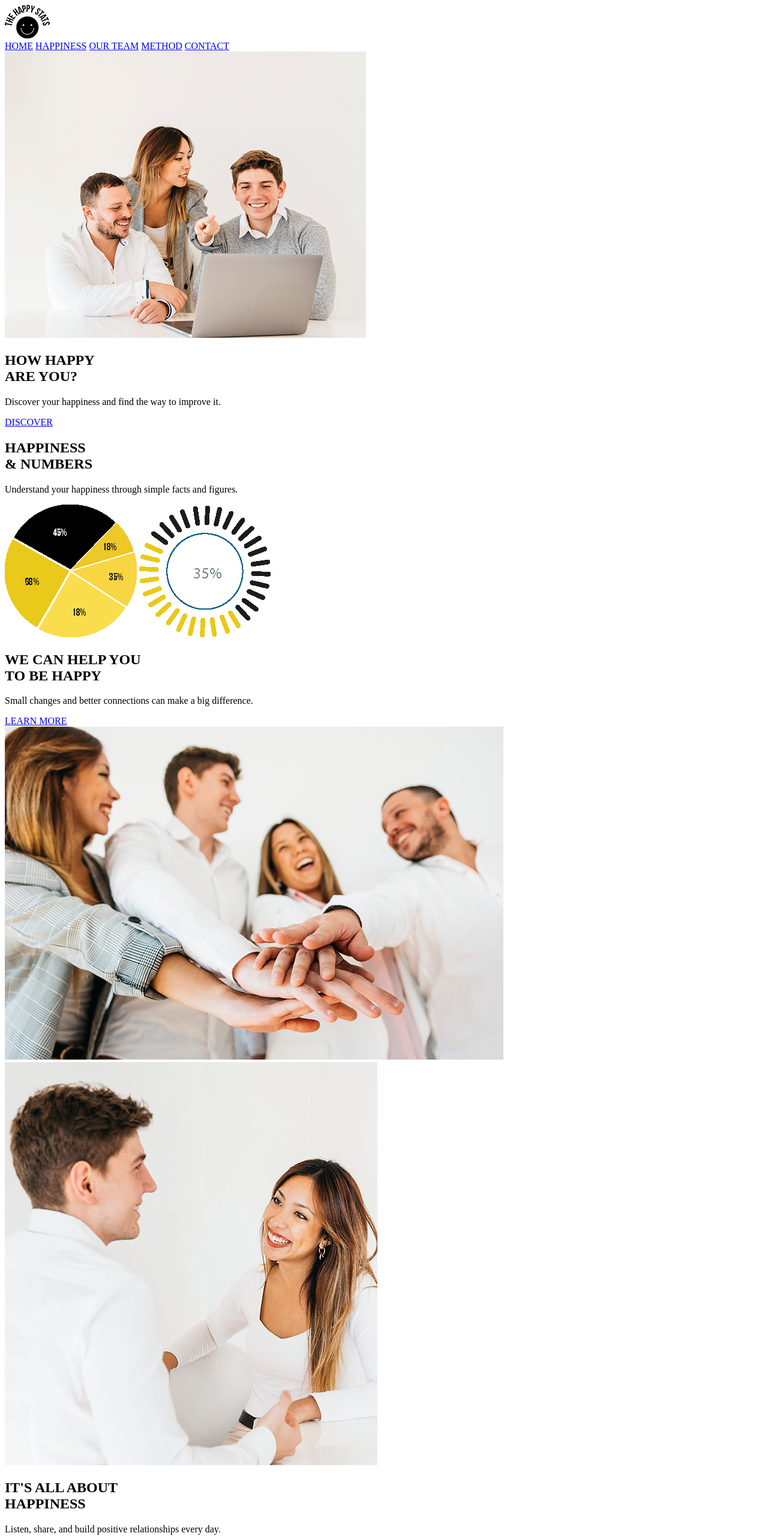
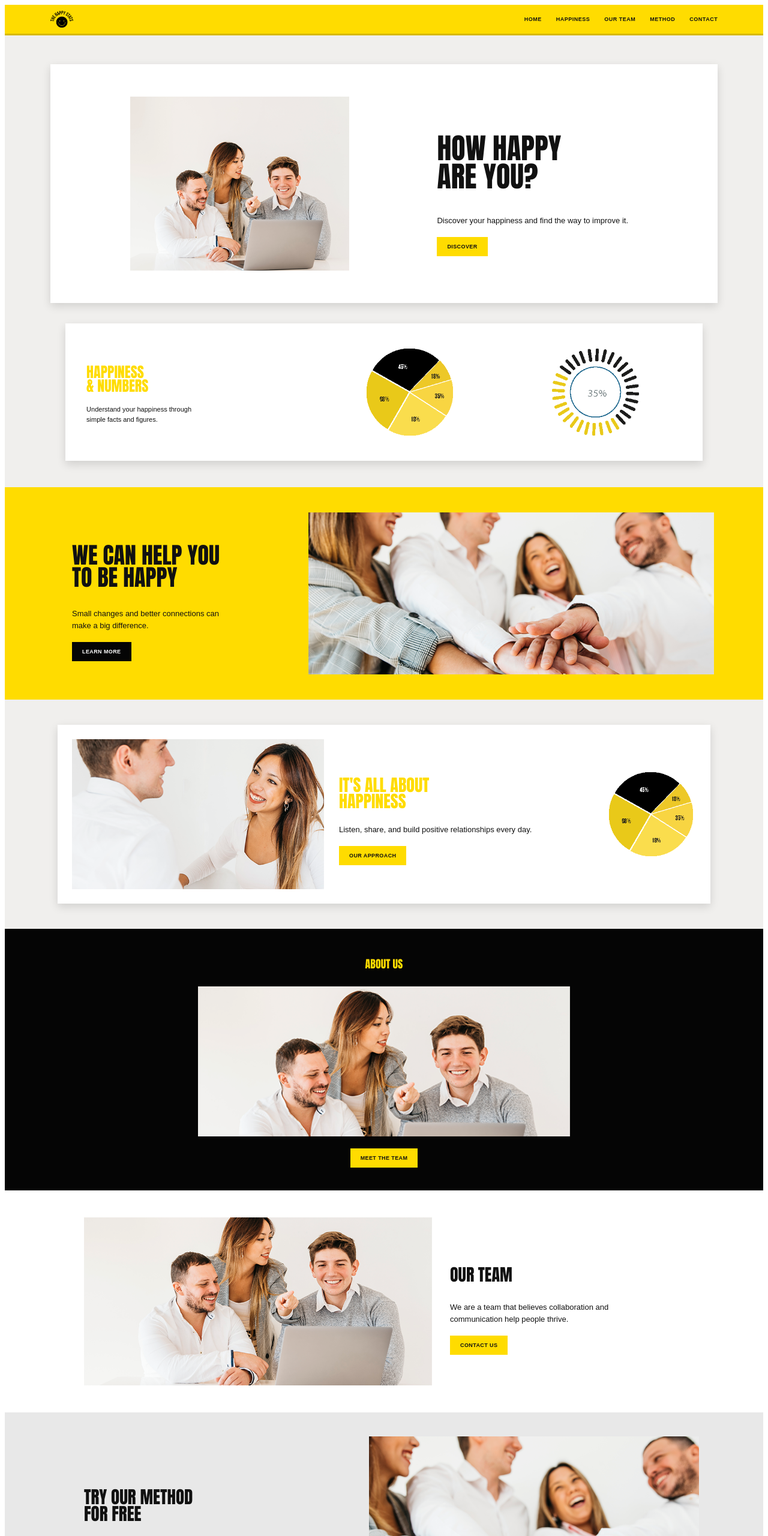
Before and after one commit to ckarendaniela133-dot/Proyecto_Happines, a plain HTML site: page index.html in a window 1280 px wide. Shown: the top 2560 px of the page at 60% size. Drawn offline with Linux system fonts and the light colour scheme.

Commit message:
se realizo el css

```diff
--- a/index.html
+++ b/index.html
@@ -5,8 +5,9 @@
     <meta charset="UTF-8">
     <meta name="viewport" content="width=device-width, initial-scale=1.0">
     <title>The Happy Stars</title>
-    <link rel="stylesheet" href="style.css">
+    <link rel="stylesheet" href="styles/estilo.css">
 </head>
+
 <body>
 
     <header class="topbar">
@@ -29,8 +30,7 @@
 
         <section class="hero" id="inicio">
             <div class="hero-card">
-                <img class="hero-photo" src="assets/img01.png"
-                     alt="Personas trabajando en equipo">
+                <img class="hero-photo" src="assets/img01.png" alt="Personas trabajando en equipo">
 
                 <div class="hero-copy">
                     <h1>HOW HAPPY<br>ARE YOU?</h1>
@@ -74,8 +74,7 @@
                     <a href="#team" class="yellow-button">OUR APPROACH</a>
                 </div>
 
-                <img class="small-chart" src="assets/graph01.png"
-                     alt="Estadísticas de felicidad">
+                <img class="small-chart" src="assets/graph01.png" alt="Estadísticas de felicidad">
             </div>
         </section>
 
@@ -140,8 +139,7 @@
 
             <img class="map" src="assets/map.png" alt="Mapa de ubicación">
 
-            <a href="mailto:hello@thehappystars.example"
-               class="dark-button">CONTACT US</a>
+            <a href="mailto:hello@thehappystars.example" class="dark-button">CONTACT US</a>
         </section>
 
     </main>
@@ -173,4 +171,5 @@
     </footer>
 
 </body>
+
 </html>
--- a/styles/estilo.css
+++ b/styles/estilo.css
@@ -0,0 +1,452 @@
+** {
+    margin: 0;
+    padding: 0;
+    box-sizing: border-box;
+}
+
+:root {
+    --yellow: #ffdc00;
+    --black: #050505;
+    --light: #f0efed;
+}
+
+html {
+    scroll-behavior: smooth;
+}
+
+body {
+    font-family: Arial, Helvetica, sans-serif;
+    color: #111;
+    background: white;
+}
+
+img {
+    display: block;
+    max-width: 100%;
+}
+
+a {
+    text-decoration: none;
+    color: inherit;
+}
+
+.topbar {
+    height: 48px;
+    background: var(--yellow);
+    border-bottom: 3px solid #d7b900;
+}
+
+.topbar-inner {
+    width: 88%;
+    max-width: 1170px;
+    height: 100%;
+    margin: auto;
+    display: flex;
+    align-items: center;
+    justify-content: space-between;
+}
+
+.brand img {
+    width: 38px;
+    height: 30px;
+    object-fit: contain;
+}
+
+nav {
+    display: flex;
+    align-items: center;
+    gap: 24px;
+}
+
+nav a {
+    font-size: 9px;
+    font-weight: bold;
+    letter-spacing: .5px;
+}
+
+nav a:hover {
+    opacity: .6;
+}
+
+.yellow-button,
+.dark-button {
+    display: inline-block;
+    padding: 11px 17px;
+    font-size: 9px;
+    font-weight: bold;
+    letter-spacing: .4px;
+}
+
+.yellow-button {
+    background: var(--yellow);
+    color: #111;
+}
+
+.dark-button {
+    background: var(--black);
+    color: white;
+}
+
+.yellow-button:hover {
+    background: #e9c900;
+}
+
+.dark-button:hover {
+    background: #333;
+}
+
+/* INICIO */
+.hero {
+    background: var(--light);
+    padding: 48px 6% 34px;
+}
+
+.hero-card {
+    max-width: 1050px;
+    margin: auto;
+    background: white;
+    min-height: 350px;
+    display: grid;
+    grid-template-columns: 53% 47%;
+    align-items: center;
+    box-shadow: 0 5px 14px #0002;
+    padding: 24px 4%;
+}
+
+.hero-photo {
+    width: 100%;
+    height: 290px;
+    object-fit: contain;
+}
+
+.hero-copy {
+    padding: 20px 12%;
+}
+
+h1,
+h2,
+h3 {
+    font-family: Impact, "Arial Narrow", sans-serif;
+    font-weight: 900;
+}
+
+.hero-copy h1 {
+    font-size: clamp(30px, 4vw, 48px);
+    line-height: .98;
+}
+
+.hero-copy p,
+.feature-copy p,
+.happiness-copy p,
+.team-card p,
+.method-copy p,
+.newsletter-copy p {
+    font-size: 13px;
+    line-height: 1.55;
+    margin: 17px 0;
+}
+
+.stats-section {
+    background: var(--light);
+    padding: 0 8% 44px;
+}
+
+.stats-card {
+    max-width: 1000px;
+    margin: auto;
+    min-height: 185px;
+    background: white;
+    box-shadow: 0 6px 14px #0002;
+    display: grid;
+    grid-template-columns: 1.3fr 1fr 1fr;
+    align-items: center;
+    gap: 22px;
+    padding: 22px 35px;
+}
+
+.stats-heading h2 {
+    color: var(--yellow);
+    font-size: 24px;
+    line-height: .95;
+}
+
+.stats-heading p {
+    margin-top: 10px;
+    max-width: 200px;
+    font-size: 11px;
+    line-height: 1.5;
+}
+
+.stats-card>img {
+    width: 150px;
+    max-height: 145px;
+    object-fit: contain;
+    justify-self: center;
+}
+
+.yellow-feature {
+    background: var(--yellow);
+    padding: 42px 7%;
+}
+
+.feature-inner {
+    max-width: 1040px;
+    margin: auto;
+    display: grid;
+    grid-template-columns: 35% 65%;
+    align-items: center;
+    gap: 30px;
+}
+
+.feature-copy h2 {
+    font-size: clamp(25px, 3vw, 38px);
+    line-height: .98;
+}
+
+.feature-copy p {
+    max-width: 250px;
+}
+
+.feature-inner>img {
+    width: 100%;
+    height: 270px;
+    object-fit: cover;
+}
+
+.happiness-section {
+    background: var(--light);
+    padding: 42px 7%;
+}
+
+.happiness-card {
+    max-width: 1040px;
+    margin: auto;
+    background: white;
+    padding: 24px;
+    display: grid;
+    grid-template-columns: 1fr 1fr 150px;
+    gap: 25px;
+    align-items: center;
+    box-shadow: 0 5px 14px #0002;
+}
+
+.happiness-card>img:first-child {
+    width: 100%;
+    height: 250px;
+    object-fit: cover;
+}
+
+.happiness-copy h2 {
+    color: var(--yellow);
+    font-size: 28px;
+    line-height: .98;
+}
+
+.happiness-card .small-chart {
+    width: 140px;
+    justify-self: center;
+}
+
+/* SECCIÓN OSCURA */
+.dark-photo {
+    background: var(--black);
+    color: var(--yellow);
+    text-align: center;
+    padding: 30px 7% 38px;
+}
+
+.dark-photo h2 {
+    font-size: 18px;
+    margin-bottom: 24px;
+}
+
+.dark-photo>img {
+    width: min(620px, 75%);
+    height: 250px;
+    object-fit: cover;
+    margin: 0 auto 20px;
+}
+
+.team-section {
+    background: white;
+    padding: 45px 7%;
+}
+
+.team-card {
+    max-width: 1000px;
+    margin: auto;
+    display: grid;
+    grid-template-columns: 58% 42%;
+    gap: 30px;
+    align-items: center;
+}
+
+.team-card>img {
+    width: 100%;
+    height: 280px;
+    object-fit: cover;
+}
+
+.team-card h2 {
+    font-size: 28px;
+}
+
+.team-card p {
+    max-width: 300px;
+}
+
+.method-section {
+    background: #e8e8e8;
+    padding: 40px 7%;
+}
+
+.method-card {
+    max-width: 1000px;
+    margin: auto;
+    display: grid;
+    grid-template-columns: 45% 55%;
+    gap: 25px;
+    align-items: center;
+}
+
+.method-copy h2 {
+    font-size: 29px;
+    line-height: .98;
+}
+
+.method-card>img {
+    width: 100%;
+    height: 300px;
+    object-fit: cover;
+}
+
+.newsletter {
+    background: white;
+    padding: 35px 7%;
+}
+
+.newsletter-card {
+    max-width: 1000px;
+    margin: auto;
+    display: grid;
+    grid-template-columns: 1fr 1fr;
+    gap: 50px;
+    align-items: center;
+}
+
+.newsletter form {
+    background: var(--black);
+    color: white;
+    padding: 25px;
+    display: flex;
+    flex-direction: column;
+}
+
+.newsletter form h2 {
+    color: var(--yellow);
+    font-size: 20px;
+    margin-bottom: 15px;
+}
+
+.newsletter label {
+    font-size: 10px;
+    margin: 7px 0 4px;
+}
+
+.newsletter input {
+    border: 1px solid #777;
+    background: #111;
+    color: white;
+    padding: 8px;
+}
+
+.newsletter button {
+    align-self: flex-start;
+    margin-top: 15px;
+    border: 0;
+    background: var(--yellow);
+    padding: 10px 14px;
+    font-weight: bold;
+    font-size: 9px;
+    cursor: pointer;
+}
+
+.newsletter-copy h2 {
+    color: var(--yellow);
+    font-size: 25px;
+    line-height: 1;
+}
+
+/* CONTACTO */
+.contact-section {
+    background: var(--yellow);
+    text-align: center;
+    padding: 28px 7% 32px;
+}
+
+.contact-section h2 {
+    font-size: 20px;
+    margin-bottom: 18px;
+}
+
+.contact-section .map {
+    width: 100%;
+    max-width: 1000px;
+    height: 240px;
+    object-fit: cover;
+    margin: 0 auto 18px;
+}
+
+footer {
+    background: var(--black);
+    color: white;
+    padding: 28px 7% 15px;
+}
+
+.footer-main {
+    max-width: 1000px;
+    margin: auto;
+    display: grid;
+    grid-template-columns: 100px 1fr 1fr auto;
+    gap: 28px;
+    align-items: center;
+}
+
+.footer-main>img {
+    width: 70px;
+}
+
+.footer-main h3 {
+    color: var(--yellow);
+    font-size: 13px;
+    margin-bottom: 8px;
+}
+
+.footer-main p {
+    color: #ccc;
+    font-size: 10px;
+    margin: 5px 0;
+}
+
+.socials {
+    display: flex;
+    gap: 10px;
+    align-items: center;
+}
+
+.socials img {
+    width: 12px;
+    height: 18px;
+    object-fit: contain;
+}
+
+.copyright {
+    max-width: 1000px;
+    margin: 24px auto 0;
+    padding-top: 12px;
+    border-top: 1px solid #333;
+    color: #777;
+    font-size: 9px;
+}
+
+/* MEDIA QUERIES: SOLO MAX-WIDTH */
```
